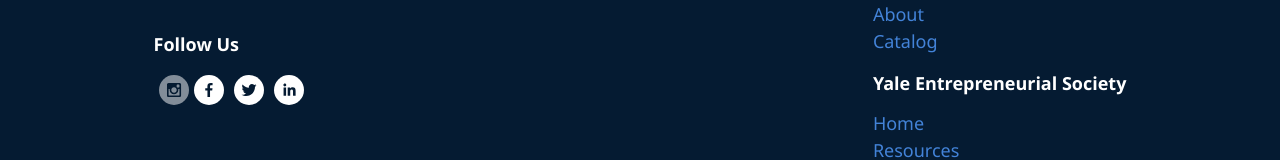
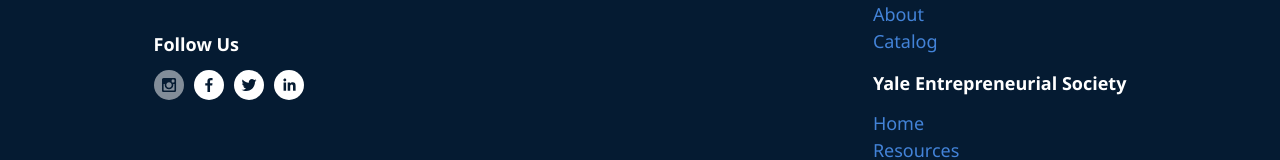
Before and after one commit to yesatyaleTech/startupincubatorsite, a React (Create React App) app: page / in a window 1280 px wide. In both pictures the pointer is over the link 168 px from the left and 1219 px from the top of the page. Shown: the part 1134-1294 px from the top of the page. Built offline with nearby package versions, Linux system fonts and the light colour scheme.

Commit message:
Add finishing touches to desktop footer

```diff
--- a/src/components/Footer/Footer.css
+++ b/src/components/Footer/Footer.css
@@ -1,7 +1,6 @@
 .footer-container {
     background-color: #051b32;
     width: 100%;
-
 }
 
 .footer-container p {
@@ -30,6 +29,10 @@
     color: rgb(67, 131, 216);
     text-decoration: none;
     font-weight: 00;
+}
+
+.footer-container a:hover {
+    color: rgb(85, 157, 250);
 }
 
 .footer-content {
@@ -75,7 +78,6 @@
 }
 
 .footer-container .footer-left .social-icon:hover {
-    margin: 5px;
     opacity: .5
 }
 
@@ -99,10 +101,12 @@
     padding-left: 12%;
     padding-bottom: 20px;
 }
-.footer-container .copy-container hr{
+
+.footer-container .copy-container hr {
     border: .25px solid #FFF;
     margin-right: 30%;
-  }
+}
+
 .footer-container .copy-container p {
     font-size: 10px;
     line-height: 1.5;
```
